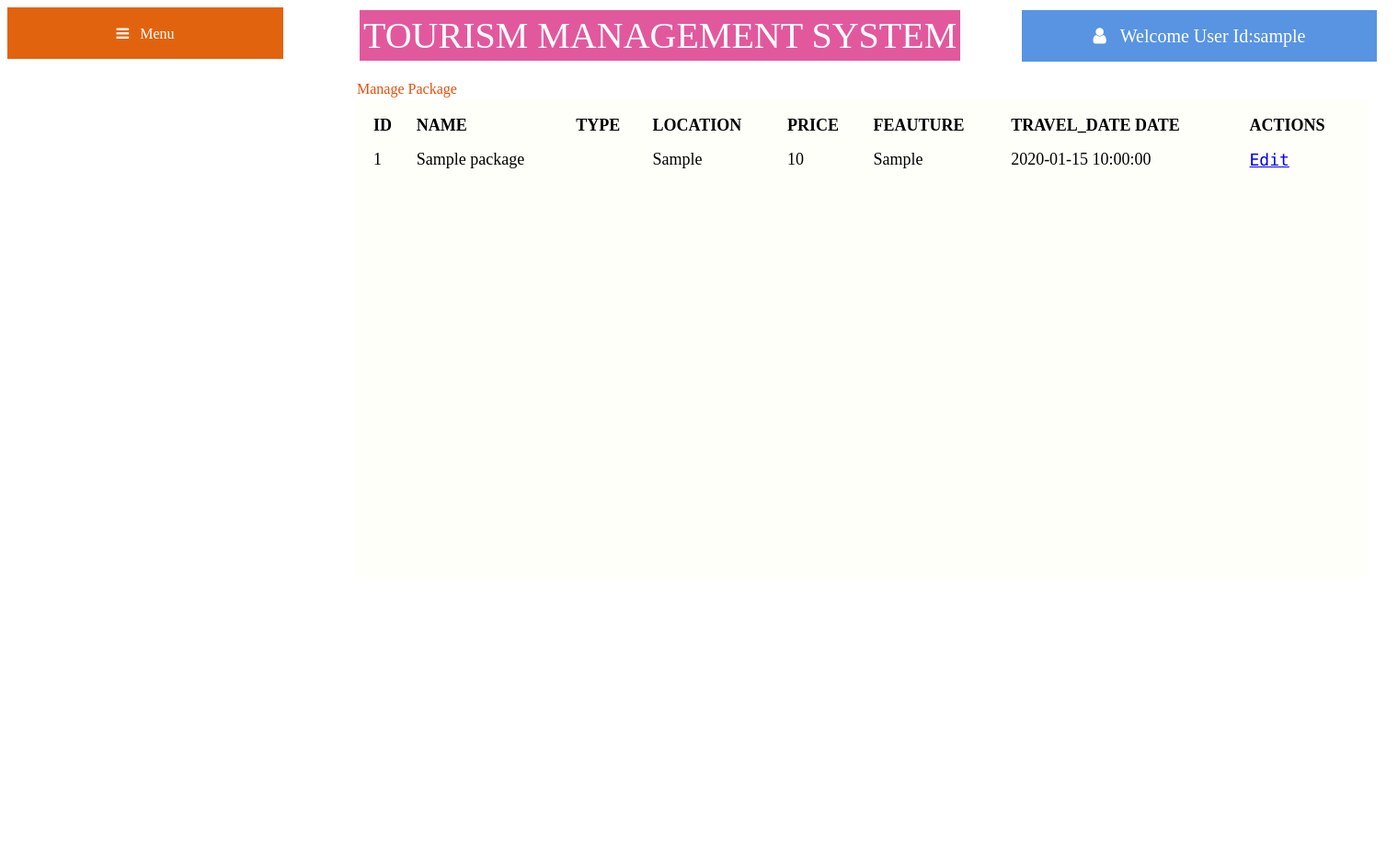
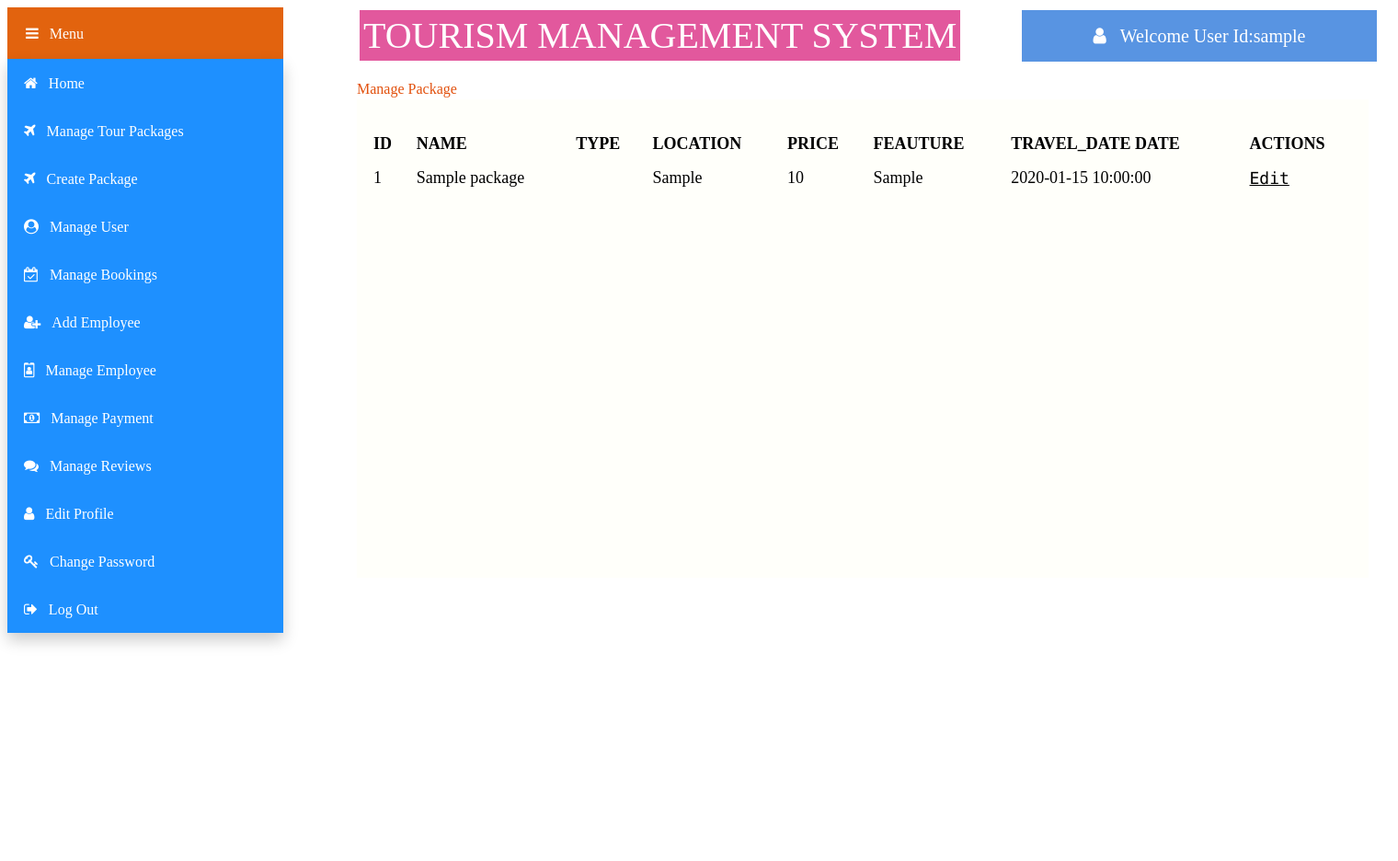
Before and after one commit to Robinak47/Tourism-Management-System, a PHP site: page /views/Admin/manage_package.php in a window 1520 px wide. Shown: the whole page at 92% size. After the commit the page ends 702 px from the top, so only its background shows below. Run offline with PHP 8.4, Linux system fonts and the light colour scheme; the visitor is signed in with stand-in values (Sample User, id 1); tables that the repository leaves empty or names only in its code hold one stand-in row (values such as "Sample post").

Commit message:
table desinged updated

```diff
--- a/Final_Project/views/Admin/css/manage_package.css
+++ b/Final_Project/views/Admin/css/manage_package.css
@@ -24,6 +24,7 @@
     min-width:300px;
     font-size: 16px;
     width:30%;
+    text-align:left;
 
     border: none;
     cursor: pointer;
@@ -39,7 +40,7 @@
   }
 
   .dropdown-content {
-    display: none;
+    display: block;
     position: absolute;
     background-color: #2c2828;
     min-width: 300px;
@@ -54,22 +55,17 @@
     display: block;
   }
 
-  .dropdown-content a:hover {background-color: #f1f1f1}
 
-  .dropdown:hover .dropdown-content {
-    display: block;
-  }
 
-  .dropdown:hover .dropbtn {
-    background-color: rgb(226, 99, 14);
-    text-align:left;
-  }
+
+
+
 
   .btn {
   background-color: DodgerBlue; /* Blue background */
   border: none; /* Remove borders */
   color: white; /* White text */
-  padding: 20px; /* Some padding */
+  padding: 18px; /* Some padding */
   min-width:300px;
   font-size: 16px; /* Set a font size */
   text-align:left;
@@ -131,6 +127,31 @@
 
 }
 
+#table-wrapper {
+  position:relative;
+}
+#table-scroll {
+  height:100%;
+  overflow:auto;
+  margin-top:20px;
+}
+#table-wrapper table {
+  width:100%;
+
+}
+#table-wrapper table * {
+
+  color:black;
+}
+#table-wrapper table thead th .text {
+  position:absolute;
+  top:-20px;
+  z-index:2;
+  height:20px;
+  width:35%;
+  border:1px solid red;
+}
+
 
   .panel {
     display: inline-block;
@@ -149,3 +170,7 @@
   .btn1{
     font-family:consolas;
   }
+
+  body{
+    height: 400px;
+  }
--- a/Final_Project/views/Admin/manage_package.php
+++ b/Final_Project/views/Admin/manage_package.php
@@ -49,6 +49,8 @@
         </div>
 
         <div class="panel">
+        <div id="table-wrapper">
+        <div id="table-scroll">
 
             <table>
                     <tr>
@@ -85,6 +87,9 @@
 
         </table>
     </div>
+    </div>
+
+        </div>
 
 
 
```
Also changed, not shown: Final_Project/views/Admin/createpackage.php (+14 -13 lines).
